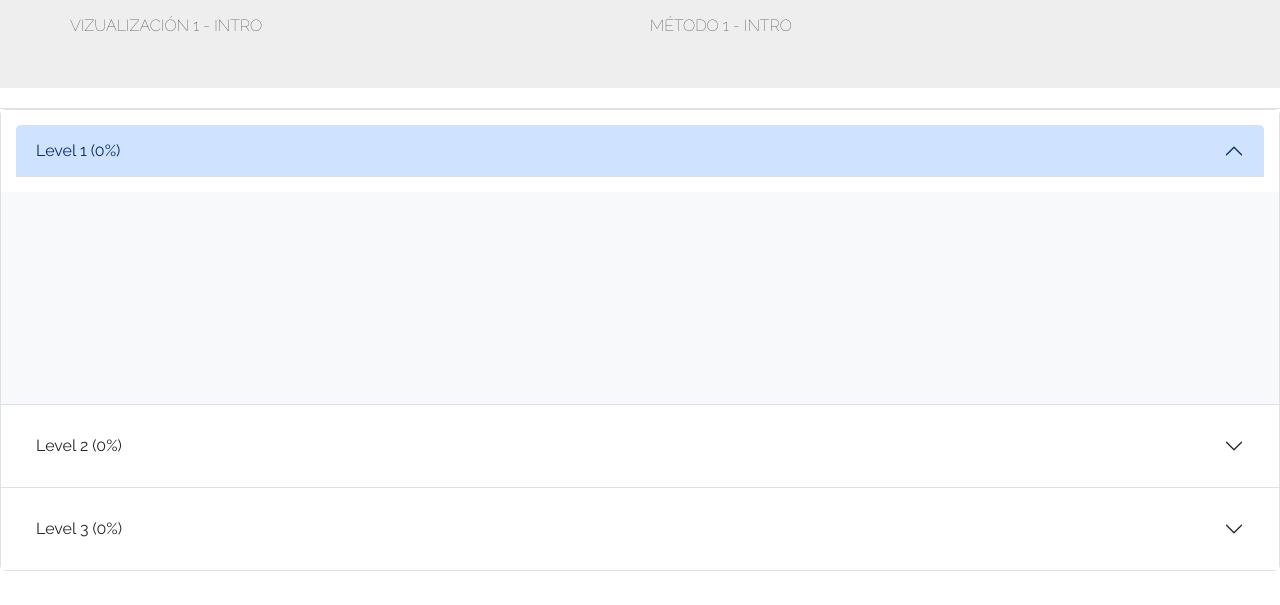
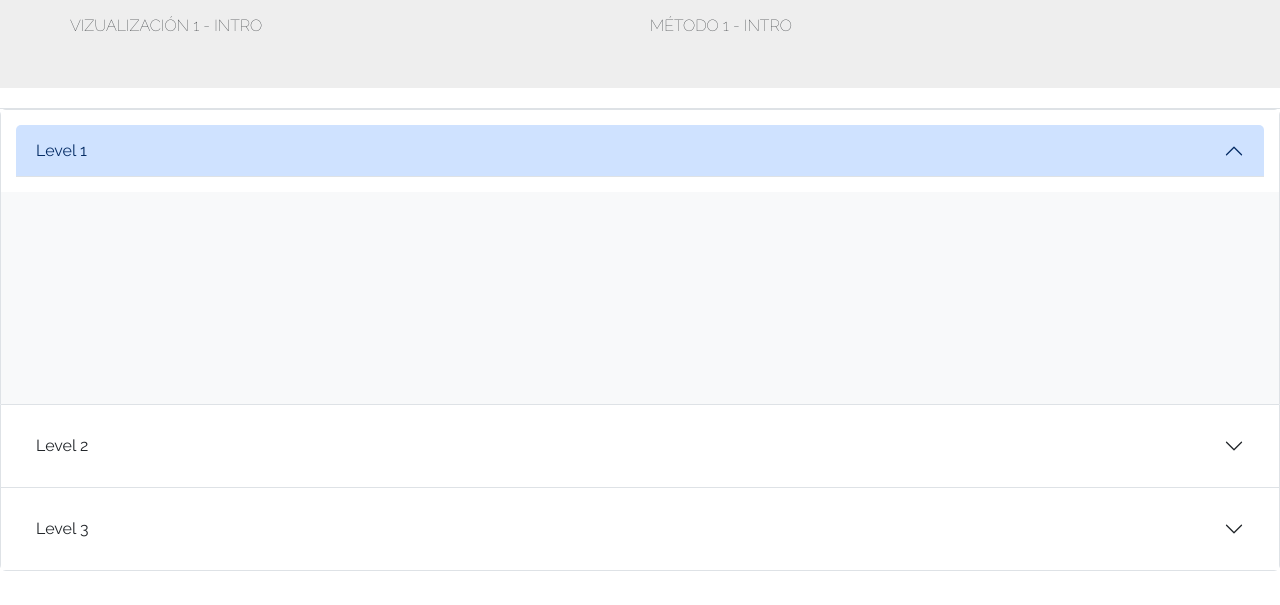
Before and after one commit to GabrielaRamos79/inner_visual_final_project, a React (Vite) app in the folder client/InnerVisual/: page /client/dashboard in a window 1280 px wide. Shown: the part 1680-2285 px from the top of the page. Built offline with nearby package versions, Linux system fonts and the light colour scheme.

Commit message:
Delete progress from Level name

```diff
--- a/client/InnerVisual/src/components/levelsCourse/LevelsCourse.jsx
+++ b/client/InnerVisual/src/components/levelsCourse/LevelsCourse.jsx
@@ -85,7 +85,7 @@ const LevelsCourse = () => {
   return (
     <Accordion activeKey={activeKey} onSelect={handleAccordionSelect}>
       <Accordion.Item eventKey="0">
-        <Accordion.Header>Level 1 ({progress.level1}%)</Accordion.Header>
+        <Accordion.Header>Level 1</Accordion.Header>
         <Accordion.Body>
           <Container>
             <Row>
@@ -111,7 +111,7 @@ const LevelsCourse = () => {
       </Accordion.Item>
 
       <Accordion.Item eventKey="1">
-        <Accordion.Header>Level 2 ({progress.level2}%)</Accordion.Header>
+        <Accordion.Header>Level 2</Accordion.Header>
         <Accordion.Body>
           <Container>
             <Row>
@@ -137,7 +137,7 @@ const LevelsCourse = () => {
       </Accordion.Item>
 
       <Accordion.Item eventKey="2">
-        <Accordion.Header>Level 3 ({progress.level3}%)</Accordion.Header>
+        <Accordion.Header>Level 3 </Accordion.Header>
         <Accordion.Body>
           <Container>
             <Row>
```
